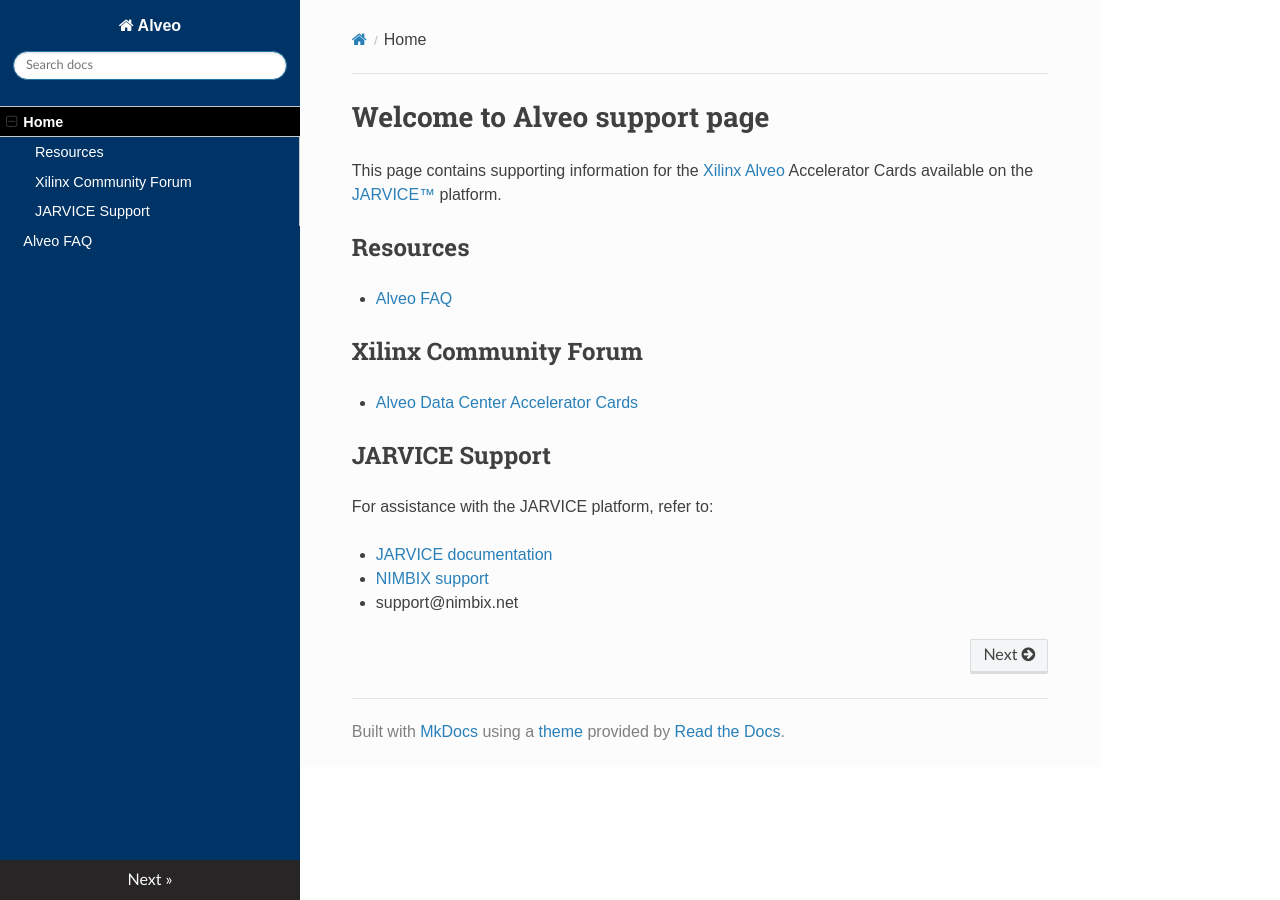
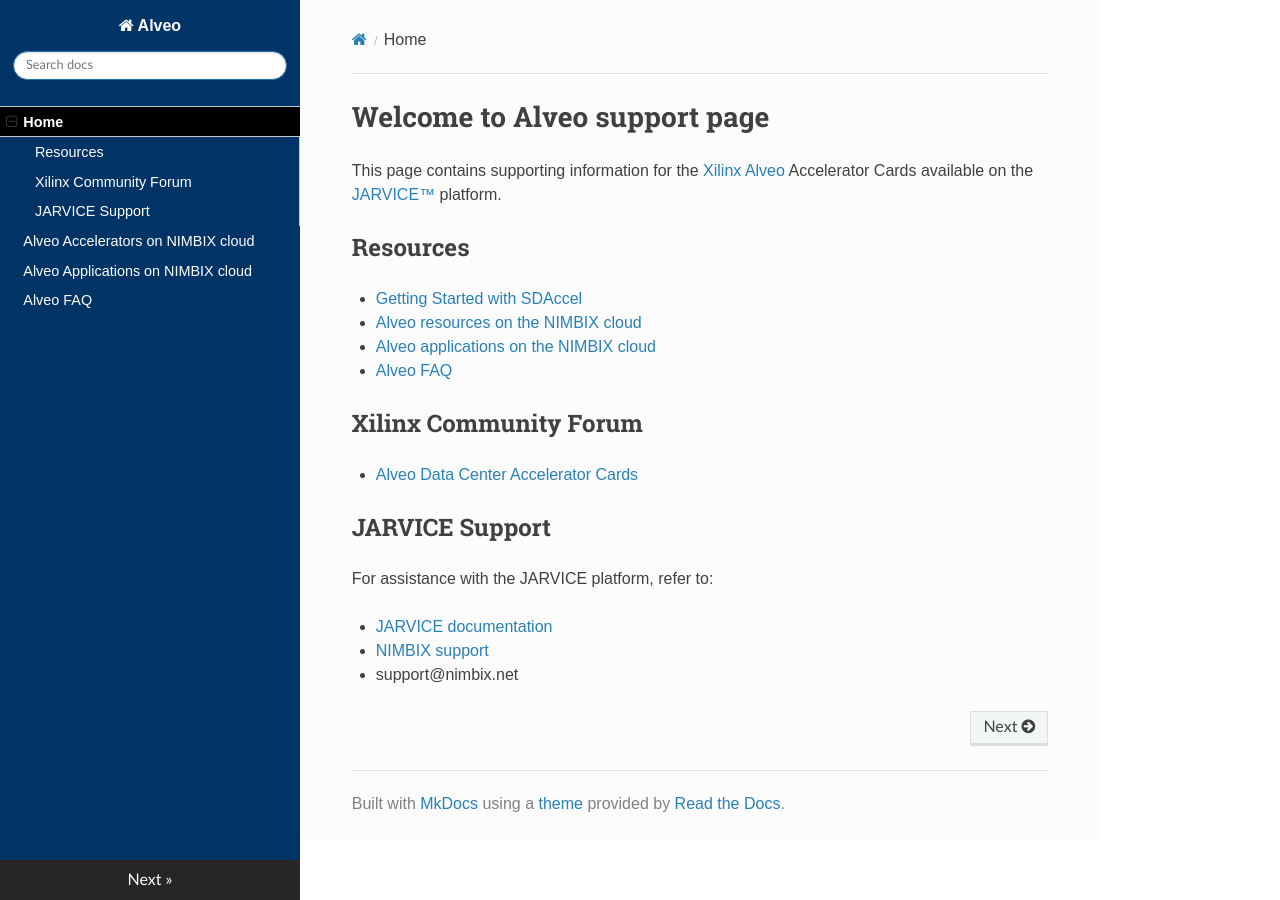
Before and after one commit to nimbix/alveodoc, an MkDocs documentation site: the page built from docs/index.md, in a window 1280 px wide. Built offline with MkDocs 1.6.1, drawn with Linux system fonts in a browser that asks for light colours; nearby versions of some CDN libraries; old or Windows-style settings are respelled for this version of MkDocs.

Commit message:
Add Alveo boards and applications
Signed-off-by: Kenneth Hill <ken.hill@nimbix.net>

```diff
--- a/docs/index.md
+++ b/docs/index.md
@@ -4,6 +4,9 @@
 
 ## Resources
 
+* [Getting Started with SDAccel](sdaccel.md)
+* [Alveo resources on the NIMBIX cloud](boards.md)
+* [Alveo applications on the NIMBIX cloud](apps.md)
 * [Alveo FAQ](faq.md)
 
 ## Xilinx Community Forum
--- a/mkdocs.yml
+++ b/mkdocs.yml
@@ -4,4 +4,6 @@ extra_css:
     - css/extra.css
 pages:
     - Home: index.md
+    - Alveo Accelerators on NIMBIX cloud: boards.md
+    - Alveo Applications on NIMBIX cloud: apps.md
     - Alveo FAQ: faq.md
```
Also changed, not shown: docs/apps.md (added, +10 -0 lines), docs/boards.md (added, +6 -0 lines), docs/sdaccel.md (added, +11 -0 lines).
